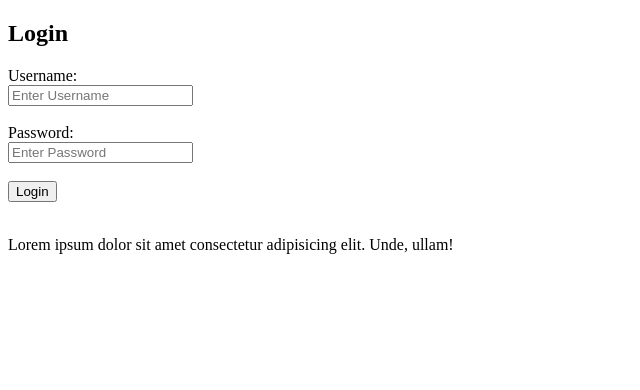
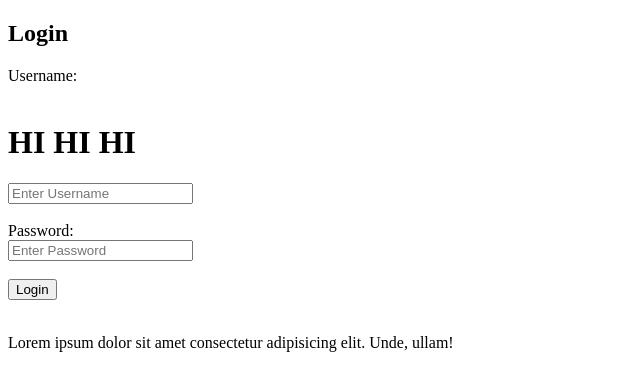
Before and after one commit to ritikrahul57-tech/login-form, a plain HTML site: page learning.html in a window 1280 px wide. Shown: the whole page, without its empty margins (0-640 px from the left). Drawn offline with Linux system fonts and the light colour scheme.

Commit message:
The program

```diff
--- a/learning.html
+++ b/learning.html
@@ -9,6 +9,8 @@
 
     <form>
         <label>Username:</label><br>
+        <br>
+        <h1> HI HI HI</h1>
         <input type="text" placeholder="Enter Username"><br><br>
 
         <label>Password:</label><br>
```
